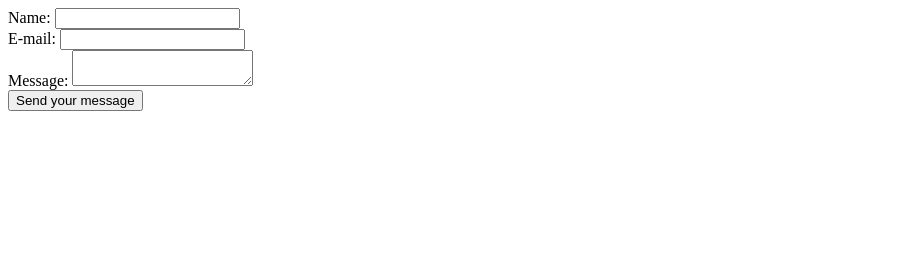
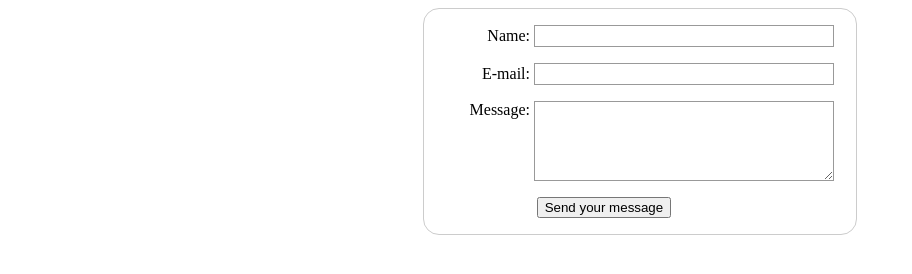
Before and after one commit to blacksanta87/first-html-form, a plain HTML site: page index.html in a window 1280 px wide. Shown: the whole page, without its empty margins (0-912 px from the left). Drawn offline with Linux system fonts and the light colour scheme.

Commit message:
finishing the styles for the form

```diff
--- a/index.html
+++ b/index.html
@@ -3,6 +3,7 @@
   <head>
     <meta charset="utf-8">
     <title>My First Form</title>
+    <link href="style.css" rel="stylesheet">
   </head>
   <body>
     <form action="/my-handling-form-page" method="post">
--- /dev/null
+++ b/style.css
@@ -0,0 +1,57 @@
+form {
+  /* Just to center the form on the page */
+  margin: 0 auto;
+  width : 400px;
+  /* to see the outline of the form */
+  padding      : 1em;
+  border       : 1px solid #ccc;
+  border-radius: 1em;
+}
+
+form div + div {
+  margin-top: 1em;
+}
+
+label {
+  /* To make sure that all labels have the same size and are properly alligned */
+  display   : inline-block;
+  width     : 90px;
+  text-align: right;
+}
+
+input, textarea {
+  /* to make sure that all text fields have the same font settings
+  by default, textareas have a monospace font */
+  font: 1em sans-serif;
+
+  /* to give the same size to all text fields */
+  width     : 300px;
+  box-sizing: border-box;
+
+  /* to harmonize the look & feel of text field border */
+  border: 1px solid #999;
+}
+
+input:focus, textarea:focus {
+  /* to give a little highlight on active elements */
+  border-color: #000;
+}
+
+textarea {
+  /* to properly align multiline text fields with their labels */
+  vertical-align: top;
+
+  /* to give enough room to type some text */
+  height: 5em;
+}
+
+.button {
+  /* to position the button to the same position of the text fields */
+  padding-left: 90px;  /* same size as the label elements */
+}
+
+button {
+  /* This extra margin represent roughly the same space as the space
+  between the labels and their text fields */
+  margin-left: .5em;
+}
```
